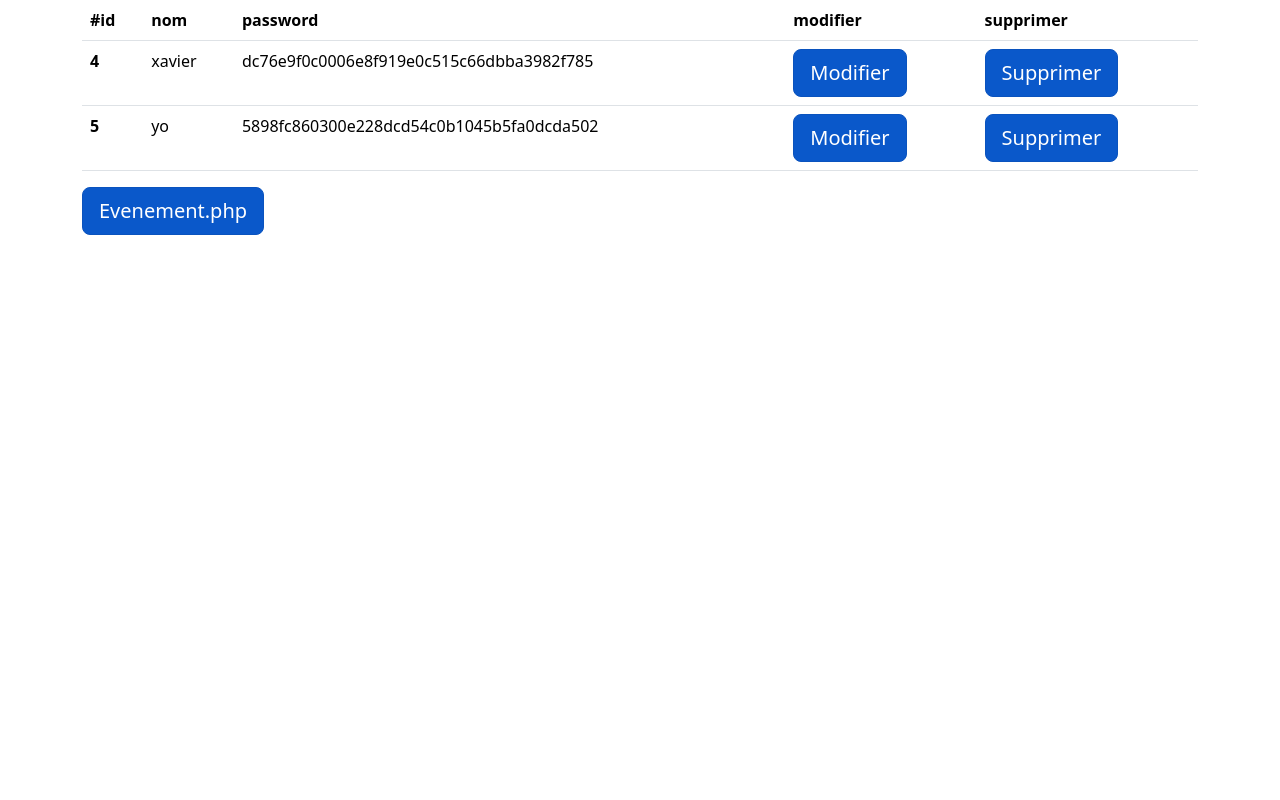
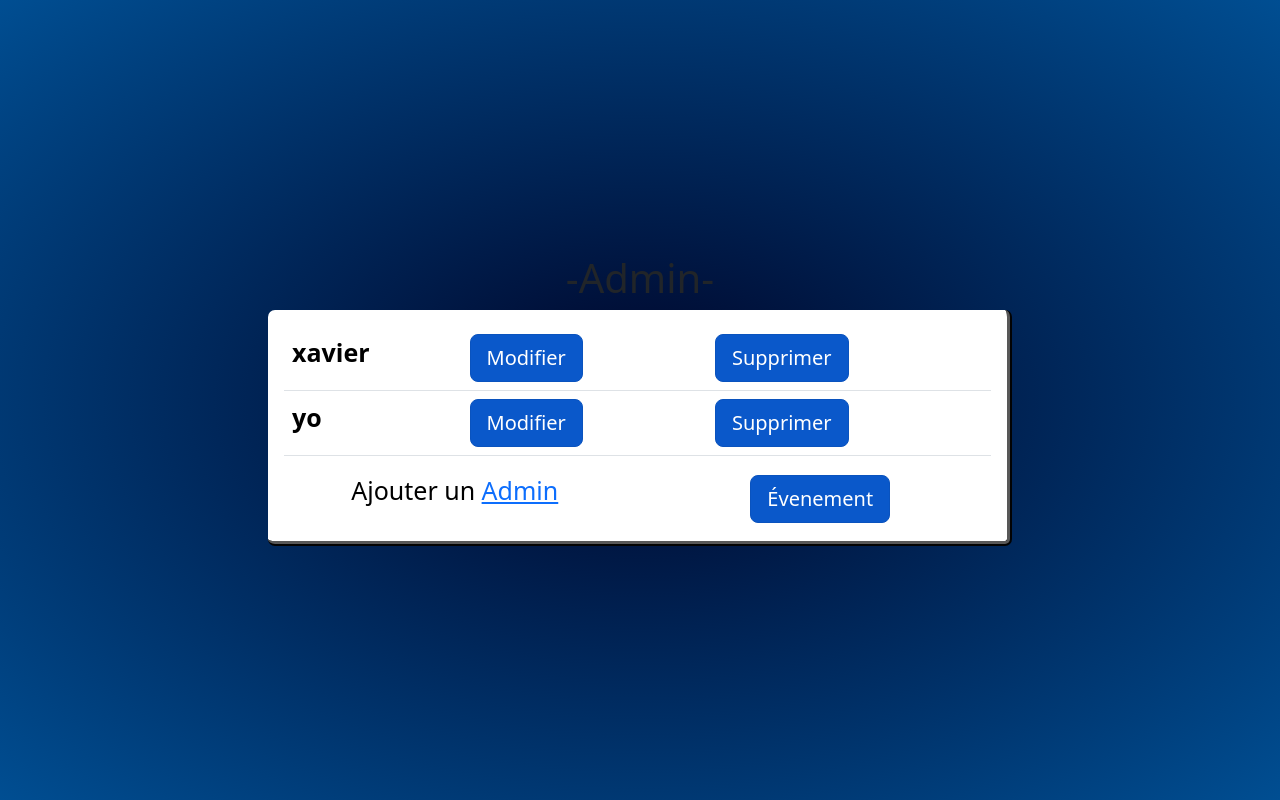
Before and after one commit to Caporal6/IntraVote, a PHP site: page /toutAdmin.php in a window 1280 px wide. Run offline with PHP 8.4, Linux system fonts and the light colour scheme; data comes from the database, SQL or seed files in the repository; data that the repository does not hold is empty.

Commit message:
Beaucoup avancer

```diff
--- a/css/styleIndex.css
+++ b/css/styleIndex.css
@@ -7,7 +7,7 @@ body{
 }
 
 
-label, p{
+label, p, tbody{
     color: black;
     font-size: 25px;
 }
@@ -35,3 +35,7 @@ label, p{
     background-size: 100% 3px, 100% 3px, 3px 100%, 3px 100%;
     /* 2px is border thickness */
   }
+
+  .test{
+    font-size: 45px;
+  }
--- a/modifier.php
+++ b/modifier.php
@@ -9,6 +9,7 @@ session_start();
     <meta charset="UTF-8">
     <meta http-equiv="X-UA-Compatible" content="IE=edge">
     <meta name="viewport" content="width=device-width, initial-scale=1.0">
+    <link rel="stylesheet"  href="css/styleEvenement.css" />
     <title>Document</title>
     <link href="https://cdn.jsdelivr.net/npm/bootstrap@5.3.1/dist/css/bootstrap.min.css" rel="stylesheet" integrity="sha384-4bw+/aepP/YC94hEpVNVgiZdgIC5+VKNBQNGCHeKRQN+PtmoHDEXuppvnDJzQIu9" crossorigin="anonymous">
 
@@ -18,7 +19,6 @@ session_start();
 <?php
     $var_value = $_GET['varname'];
     $id = $var_value;
-    echo $id;
 
 $nom = $lieux = $date = $heure = $description = $departement = $vote = "";
 $nomErreur = $lieuxErreur = $dateErreur = $heureErreur = $descriptionErreur = $departementErreur = $voteErreur = "";
@@ -138,6 +138,7 @@ if (isset($_POST['update']) && !empty($_GET['varname'])){
 
 
     <div class="container">
+
         <div class="row">
             <div class="col-12">
                 <form method="post" action="">
@@ -182,6 +183,7 @@ if (isset($_POST['update']) && !empty($_GET['varname'])){
                 </form>
             </div>
         </div>
+
     </div>
 
     <?php
--- a/toutAdmin.php
+++ b/toutAdmin.php
@@ -8,6 +8,7 @@ session_start();
 <head>
     <meta charset="UTF-8">
     <meta name="viewport" content="width=device-width, initial-scale=1.0">
+    <link rel="stylesheet"  href="css/styleIndex.css" />
     <link href="https://cdn.jsdelivr.net/npm/bootstrap@5.3.1/dist/css/bootstrap.min.css" rel="stylesheet" integrity="sha384-4bw+/aepP/YC94hEpVNVgiZdgIC5+VKNBQNGCHeKRQN+PtmoHDEXuppvnDJzQIu9" crossorigin="anonymous">
     <title>Document</title>
 </head>
@@ -20,19 +21,16 @@ session_start();
 
 
 
-<div class="container">
+<div class="container h-100 d-flex align-items-center container1">
+    <div class="container ">
     <div class="row">
-        <div class="col-12">
+        <h1 class="yowtf d-flex justify-content-center flex-wrap align-content-center">-Admin-</h1>
+    <div class="col-2">
+    </div>
+        <div class="col-8 p-3 boite">
             <table class="table">
                 <thead>
-                    <tr>
 
-                        <th scope="col">#id</th>
-                        <th scope="col">nom</th>
-                        <th scope="col">password</th>
-                        <th scope="col">modifier</th>
-                        <th scope="col">supprimer</th>
-                    </tr>
                 </thead>
                 <tbody>
 
@@ -57,9 +55,7 @@ session_start();
                         // output data of each row
                             while($row = $result->fetch_assoc()) {
                                 $var_value = $row["id"];
-                                echo '<tr><th scope="row">'. $row["id"].'</th>
-                                <td>'. $row["nom"].'</td>
-                                <td>'. $row["password"].'</td>
+                                echo '<tr><th scope="row">'. $row["nom"].'</th>
                                 <td><a href="modifierAdmin.php?varname='.$var_value.'" class="btn btn-primary btn-lg active" role="button" aria-pressed="true">Modifier</a></td>
                                 <td><a href="supprimerAdmin.php?varname='.$var_value.'" class="btn btn-primary btn-lg active" role="button" aria-pressed="true">Supprimer</a></td>
                                 </tr>';
@@ -72,9 +68,24 @@ session_start();
                 </tbody>
             </table>
 
+            <div class="row">
+            <div class="col-6">
+                <div class="text-center">
+                <p>Ajouter un <a href="ajouterAdmin.php">Admin</a></p>
 
-            <a href="evenement.php" class="btn btn-primary btn-lg active" role="button" aria-pressed="true">Evenement.php</a>
+                </div>
+            </div>
+
+            <div class="col-6 d-flex justify-content-center flex-wrap align-content-center">
+                <a href="evenement.php" class="btn btn-primary btn-lg active" role="button" aria-pressed="true">Évenement</a>
+            </div>
+            </div>
+
+
+
         </div>
+
+    </div>
     </div>
 </div>
 
```
Also changed, not shown: choixVote.php (+16 -12 lines), evenement.php (+3 -6 lines), index.php (+3 -4 lines), information.php (+5 -37 lines).
